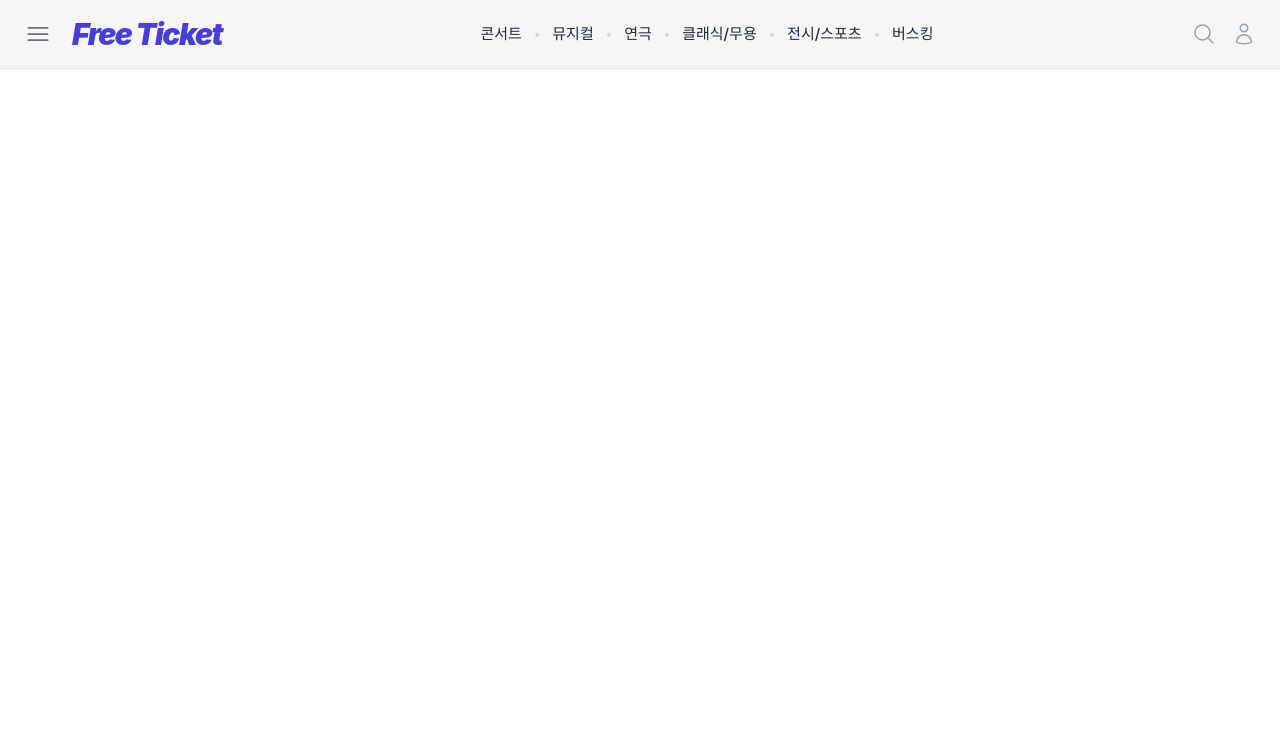
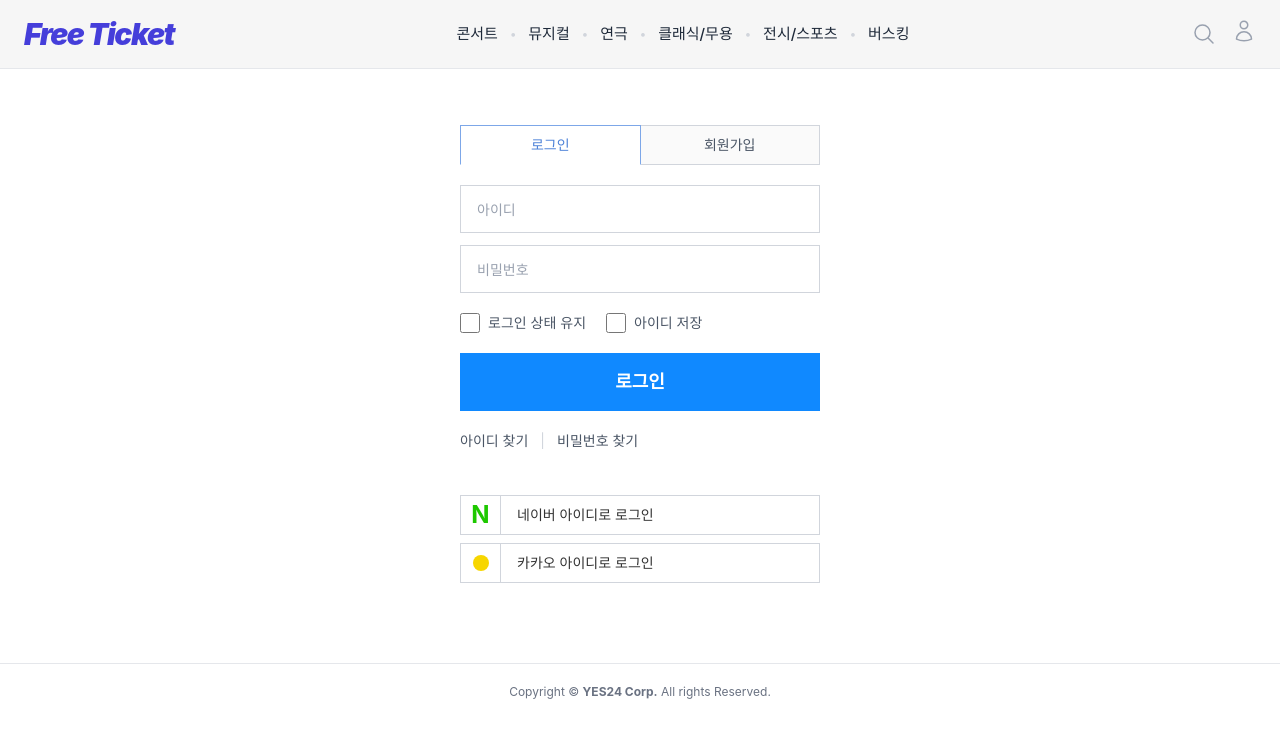
Before and after one commit to JeongHeum2802/Free_Ticket, a React (Vite) app in the folder code/frontend/: page /login in a window 1280 px wide. Shown: the top 738 px of the page. Built offline with nearby package versions, Linux system fonts and the light colour scheme.

Commit message:
로그인 페이지 추가 및 간단 로직 구현

```diff
--- a/code/frontend/src/App.tsx
+++ b/code/frontend/src/App.tsx
@@ -1,18 +1,29 @@
-import { Routes, Route, Link } from 'react-router-dom';
+import { Routes, Route } from 'react-router-dom';
 
 // Pages
 import Homepage from './pages/Homepage';
+import Loginpage from './pages/Loginpage';
+import Mypage from './pages/Mypage';
 
 // Components
 import Header from './components/Header';
+import ProtectedRoute from './components/ProtectedRoute';
 
 export default function App() {
   return (
     <div>
-        <Header />
-        <Routes>
-            <Route path="/" element={<Homepage />} />
-        </Routes>
+      <Header />
+      <Routes>
+        <Route path="/" element={<Homepage />} />
+        <Route path="/login" element={<Loginpage />} />
+        <Route
+          path="/mypage"
+          element={
+            <ProtectedRoute>
+              <Mypage />
+            </ProtectedRoute>
+          } />
+      </Routes>
     </div>
   );
 }
--- /dev/null
+++ b/code/frontend/src/components/Banner.tsx
@@ -0,0 +1,43 @@
+
+type Concert = {
+  id: number;
+  category: string;
+  imageUrl: string;
+  posterUrl: string;
+}
+
+type Props = {
+  title?: string;
+  concerts: Concert[];
+};
+
+export default function Barnner({ title, concerts }: Props) {
+
+
+  const mainConcert = concerts[0];
+  const subConcerts = concerts.slice(1);
+
+  return (
+    <div className="p-7">
+      <header className="flex h-38 items-center justify-center text-[35px] font-bold text-[#333]">
+        {title}
+      </header>
+
+      <div className="p-7 gap-4 grid grid-cols-5 gird-rows-2">
+        <img
+          src={concerts[0].posterUrl}
+          className="w-full h-full row-span-2 col-span-2"
+        />
+        {
+          subConcerts.map((concert) => (
+            <img
+              key={concert.id}
+              src={concert.posterUrl}
+              className="w-full h-full"
+            />
+          ))
+        }
+      </div>
+    </div>
+  );
+}
--- a/code/frontend/src/components/Header.tsx
+++ b/code/frontend/src/components/Header.tsx
@@ -1,4 +1,5 @@
 import React from 'react';
+import { Link } from 'react-router-dom';
 
 export default function Header() {
   const navItems = [
@@ -10,15 +11,12 @@ export default function Header() {
 
       {/* 1. 왼쪽 영역: 햄버거 메뉴 & 로고 */}
       <div className="flex items-center space-x-5">
-        <button className="text-gray-500 hover:text-black transition-colors">
-          <svg xmlns="http://www.w3.org/2000/svg" fill="none" viewBox="0 0 24 24" strokeWidth={1.5} stroke="currentColor" className="w-7 h-7">
-            <path strokeLinecap="round" strokeLinejoin="round" d="M3.75 6.75h16.5M3.75 12h16.5m-16.5 5.25h16.5" />
-          </svg>
-        </button>
         {/* 로고 텍스트 (실제 구현 시 img 태그로 대체 권장) */}
+        <Link to="/">
           <div className="text-[#453eda] font-black text-3xl italic tracking-tighter cursor-pointer">
             Free Ticket
           </div>
+        </Link>
       </div>
 
       {/* 2. 중앙 영역: 네비게이션 링크 */}
@@ -51,11 +49,13 @@ export default function Header() {
           </svg>
         </button>
         {/* 사람 (마이페이지) 아이콘 */}
+        <Link to="/mypage">
           <button className="hover:text-gray-700 transition-colors">
             <svg xmlns="http://www.w3.org/2000/svg" fill="none" viewBox="0 0 24 24" strokeWidth={1.5} stroke="currentColor" className="w-6 h-6">
               <path strokeLinecap="round" strokeLinejoin="round" d="M15.75 6a3.75 3.75 0 11-7.5 0 3.75 3.75 0 017.5 0zM4.501 20.118a7.5 7.5 0 0114.998 0A17.933 17.933 0 0112 21.75c-2.676 0-5.216-.584-7.499-1.632z" />
             </svg>
           </button>
+        </Link>
       </div>
     </header>
   );
--- /dev/null
+++ b/code/frontend/src/components/ProtectedRoute.tsx
@@ -0,0 +1,23 @@
+import { Navigate } from "react-router-dom";
+import { useAuth } from "../context/AuthContext";
+import type { ReactNode } from "react";
+
+type ProtectedRouteProps = {
+  children: ReactNode;
+};
+
+function ProtectedRoute({ children }: ProtectedRouteProps) {
+  const { isLogin, loading } = useAuth();
+
+  if (loading) {
+    return <div>로딩 중...</div>;
+  }
+
+  if (!isLogin) {
+    return <Navigate to="/login" replace />;
+  }
+
+  return <>{children}</>;
+}
+
+export default ProtectedRoute;
--- /dev/null
+++ b/code/frontend/src/context/AuthContext.tsx
@@ -0,0 +1,71 @@
+import {
+  createContext,
+  useContext,
+  useEffect,
+  useState,
+  type ReactNode,
+} from "react";
+
+type User = {
+  id: number;
+  name: string;
+  email: string;
+};
+
+type AuthContextType = {
+  user: User | null;
+  isLogin: boolean;
+  loading: boolean;
+  login: (userData: User) => void;
+  logout: () => void;
+};
+
+const AuthContext = createContext<AuthContextType | null>(null);
+
+type AuthProviderProps = {
+  children: ReactNode;
+};
+
+export function AuthProvider({ children }: AuthProviderProps) {
+  const [user, setUser] = useState<User | null>(null);
+  const [loading, setLoading] = useState<boolean>(true);
+
+
+  useEffect(() => {
+    const savedUser = localStorage.getItem("user");
+
+    if (savedUser) {
+      setUser(JSON.parse(savedUser) as User);
+    }
+
+    setLoading(false);
+  }, []);
+
+  const login = (userData: User) => {
+    setUser(userData);
+  };
+
+  const logout = () => {
+    setUser(null);
+  };
+
+  const value: AuthContextType = {
+    user,
+    isLogin: !!user,
+    loading,
+    login,
+    logout,
+  };
+
+  return <AuthContext.Provider value={value}>{children}</AuthContext.Provider>;
+}
+
+export function useAuth() {
+  const context = useContext(AuthContext);
+
+  if (!context) {
+    throw new Error("useAuth는 AuthProvider 내부에서만 사용할 수 있습니다.");
+  }
+
+  return context;
+}
--- a/code/frontend/src/main.tsx
+++ b/code/frontend/src/main.tsx
@@ -3,11 +3,14 @@ import { createRoot } from 'react-dom/client'
 import { BrowserRouter } from 'react-router-dom'
 import './index.css'
 import App from './App.tsx'
+import { AuthProvider } from './context/AuthContext.tsx'
 
 createRoot(document.getElementById('root')!).render(
-    <StrictMode>
-        <BrowserRouter>
-            <App />
-        </BrowserRouter>
-    </StrictMode>,
+  <StrictMode>
+    <BrowserRouter>
+      <AuthProvider>
+        <App />
+      </AuthProvider>
+    </BrowserRouter>
+  </StrictMode>,
 );
--- /dev/null
+++ b/code/frontend/src/pages/Loginpage.tsx
@@ -0,0 +1,115 @@
+import { useState } from 'react';
+import { useAuth } from '../context/AuthContext';
+
+export default function Loginpage() {
+  const [isLogin, setIsLogin] = useState(true); // 로그인 회원가입 분리 state
+  const { login } = useAuth();
+
+  const handleClickLoginTab = () => {
+    setIsLogin(true);
+  }
+
+  const handleClickSignupTab = () => {
+    setIsLogin(false);
+  }
+
+  const handleClickLogin = () => {
+    login({
+      id: 2802,
+      name: "최정흠",
+      email: "wjdgma60@gmail.com",
+    });
+  }
+
+  return (
+    <div className="min-h-screen bg-white text-[#333]">
+      {/* Main */}
+      <main className="mx-auto mt-14 w-90">
+        {/* Tabs */}
+        <div className="flex h-10">
+          <button
+            className={isLogin ?
+              "flex-1 border border-[#7da7e8] border-b-white text-sm text-[#4d82d8]" :
+              "flex-1 border border-gray-300 border-l-0 bg-[#fafafa] text-sm text-gray-600"}
+            onClick={handleClickLoginTab}
+          >
+            로그인
+          </button>
+          <button
+            className={!isLogin ?
+              "flex-1 border border-[#7da7e8] border-b-white text-sm text-[#4d82d8]" :
+              "flex-1 border border-gray-300 border-l-0 bg-[#fafafa] text-sm text-gray-600"}
+            onClick={handleClickSignupTab}
+          >
+            회원가입
+          </button>
+        </div>
+
+        {/* Inputs */}
+        <div className="mt-5 space-y-3">
+          <input
+            type="text"
+            placeholder="아이디"
+            className="h-12 w-full border border-gray-300 px-4 text-sm outline-none placeholder:text-gray-400 focus:border-[#1e88ff]"
+          />
+
+          <input
+            type="password"
+            placeholder="비밀번호"
+            className="h-12 w-full border border-gray-300 px-4 text-sm outline-none placeholder:text-gray-400 focus:border-[#1e88ff]"
+          />
+        </div>
+
+        {/* Options */}
+        <div className="mt-5 flex items-center gap-5 text-sm text-gray-600">
+          <label className="flex items-center gap-2">
+            <input type="checkbox" className="h-5 w-5 accent-[#1e88ff]" />
+            로그인 상태 유지
+          </label>
+
+          <label className="flex items-center gap-2">
+            <input type="checkbox" className="h-5 w-5 accent-[#1e88ff]" />
+            아이디 저장
+          </label>
+        </div>
+
+        {/* Login Button */}
+        <button
+          className="mt-5 h-14.5 w-full bg-[#1089ff] text-lg font-semibold text-white hover:bg-[#0078ed]"
+          onClick={handleClickLogin}
+        >
+          로그인
+        </button>
+
+        {/* Find Links */}
+        <div className="mt-5 flex items-center gap-3 text-sm text-gray-600">
+          <button>아이디 찾기</button>
+          <span className="text-gray-300">|</span>
+          <button>비밀번호 찾기</button>
+        </div>
+
+        {/* Social Login */}
+        <div className="mt-11 space-y-2">
+          <button className="flex h-40px h-10 w-full items-center border border-gray-300 bg-white text-sm">
+            <span className="flex h-full w-10 items-center justify-center border-r border-gray-300 text-2xl font-bold text-[#1ec800]">
+              N
+            </span>
+            <span className="pl-4">네이버 아이디로 로그인</span>
+          </button>
+
+          <button className="flex h-10 w-full items-center border border-gray-300 bg-white text-sm">
+            <span className="flex h-full w-10 items-center justify-center border-r border-gray-300">
+              <span className="h-4 w-4 rounded-full bg-[#f7d600]" />
+            </span>
+            <span className="pl-4">카카오 아이디로 로그인</span>
+          </button>
+        </div>
+      </main>
+
+      {/* Footer */}
+      <footer className="mt-20 border-t border-gray-200 py-5 text-center text-xs text-gray-500">
+        Copyright © <strong>YES24 Corp.</strong> All rights Reserved.
+      </footer>
+    </div>
+  );
+}
--- /dev/null
+++ b/code/frontend/src/pages/Mypage.tsx
@@ -0,0 +1,8 @@
+import { useAuth } from "../context/AuthContext";
+
+
+export default function Mypage() {
+  const { user } = useAuth();
+
+  return <div>{user && user.name}</div>;
+}
```
Also changed, not shown: code/frontend/src/pages/Homepage.tsx (+56 -1 lines). Lines whose indentation alone changed are shown as unchanged.
